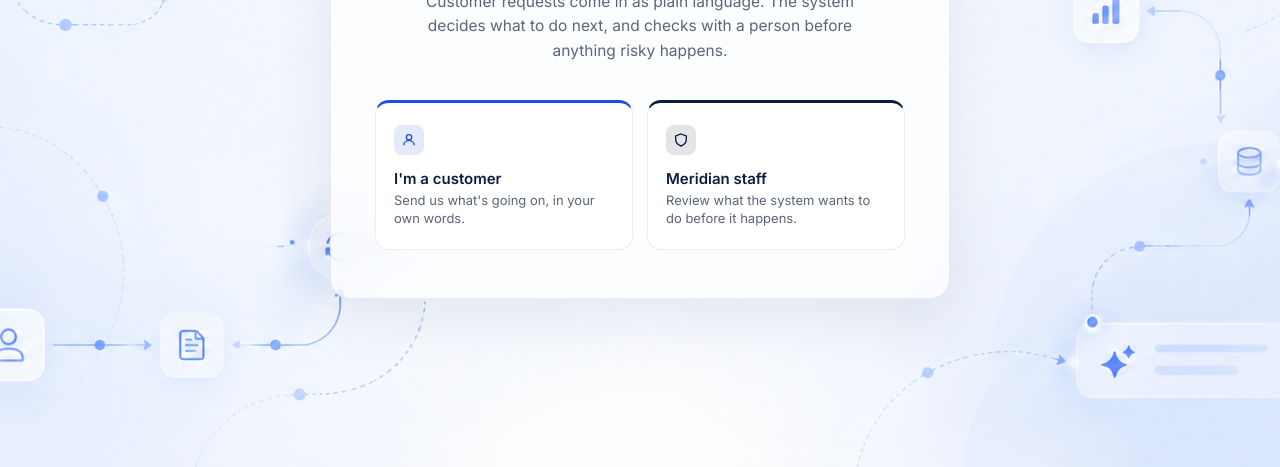
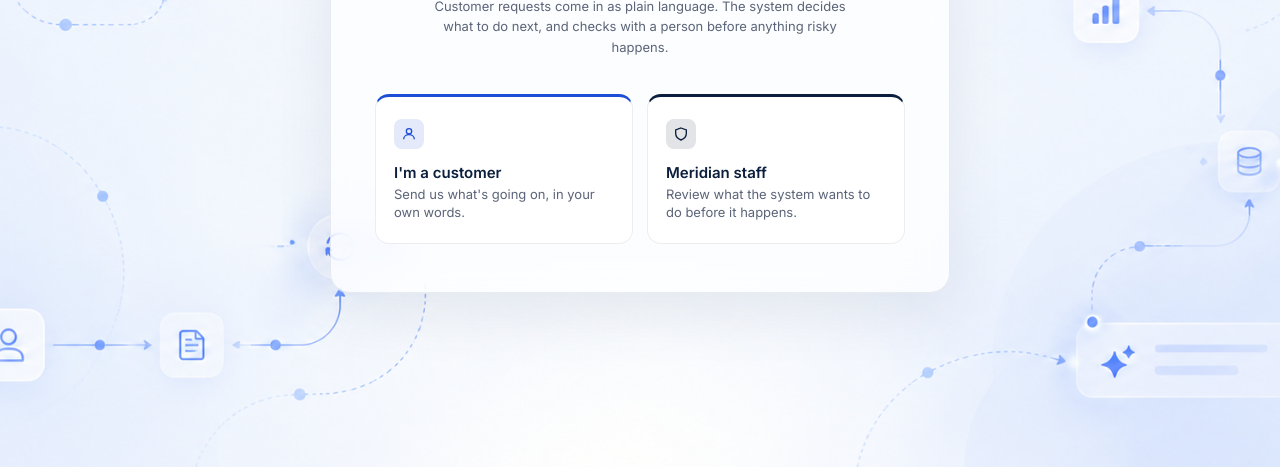
Before and after one commit to isha-atif-dev/agentic-ops-orchestrator, a plain HTML site: page frontend/index.html in a window 1280 px wide. Shown: the part 333-800 px from the top of the page. Drawn offline with Linux system fonts and the light colour scheme.

```diff
--- a/frontend/index.html
+++ b/frontend/index.html
@@ -65,7 +65,7 @@
   }
   p.lede {
     color: var(--slate);
-    font-size: 15.5px;
+    font-size: 13px;
     line-height: 1.6;
     max-width: 440px;
     margin: 0 auto 36px;
```
